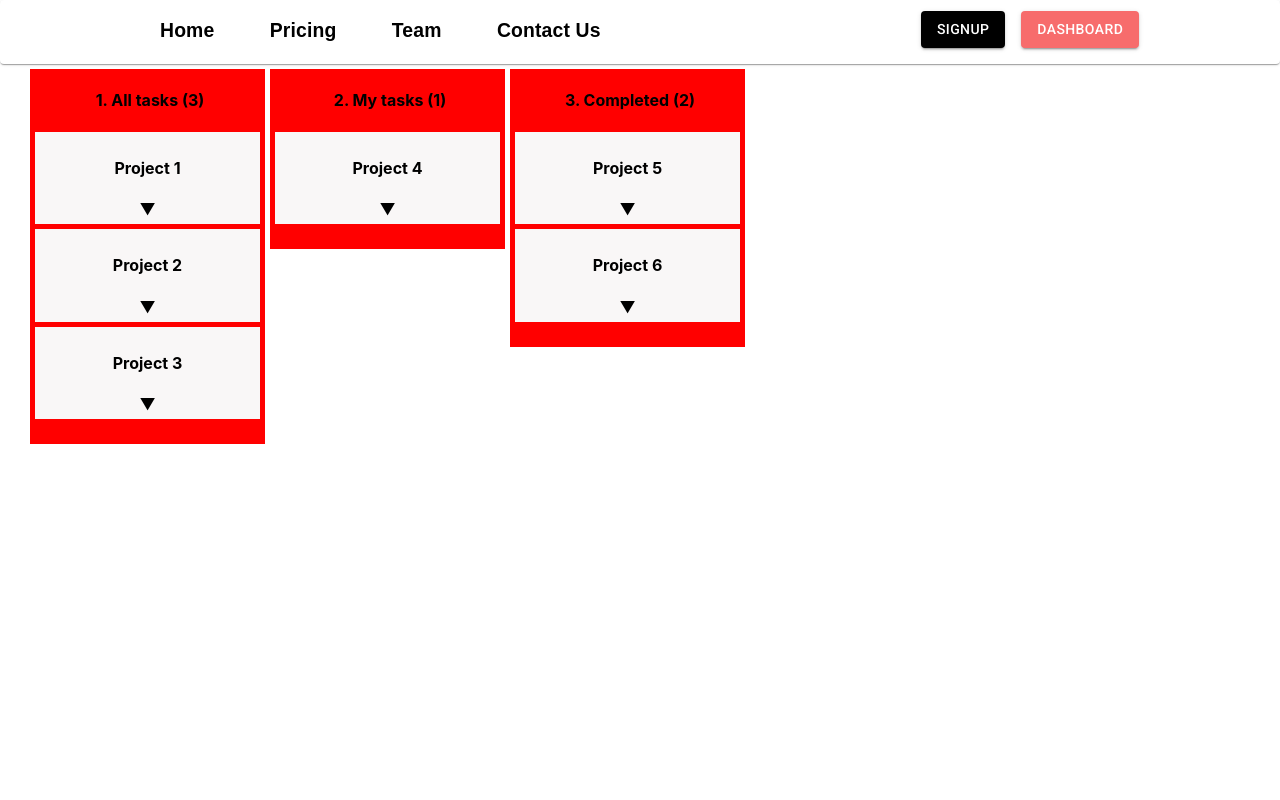
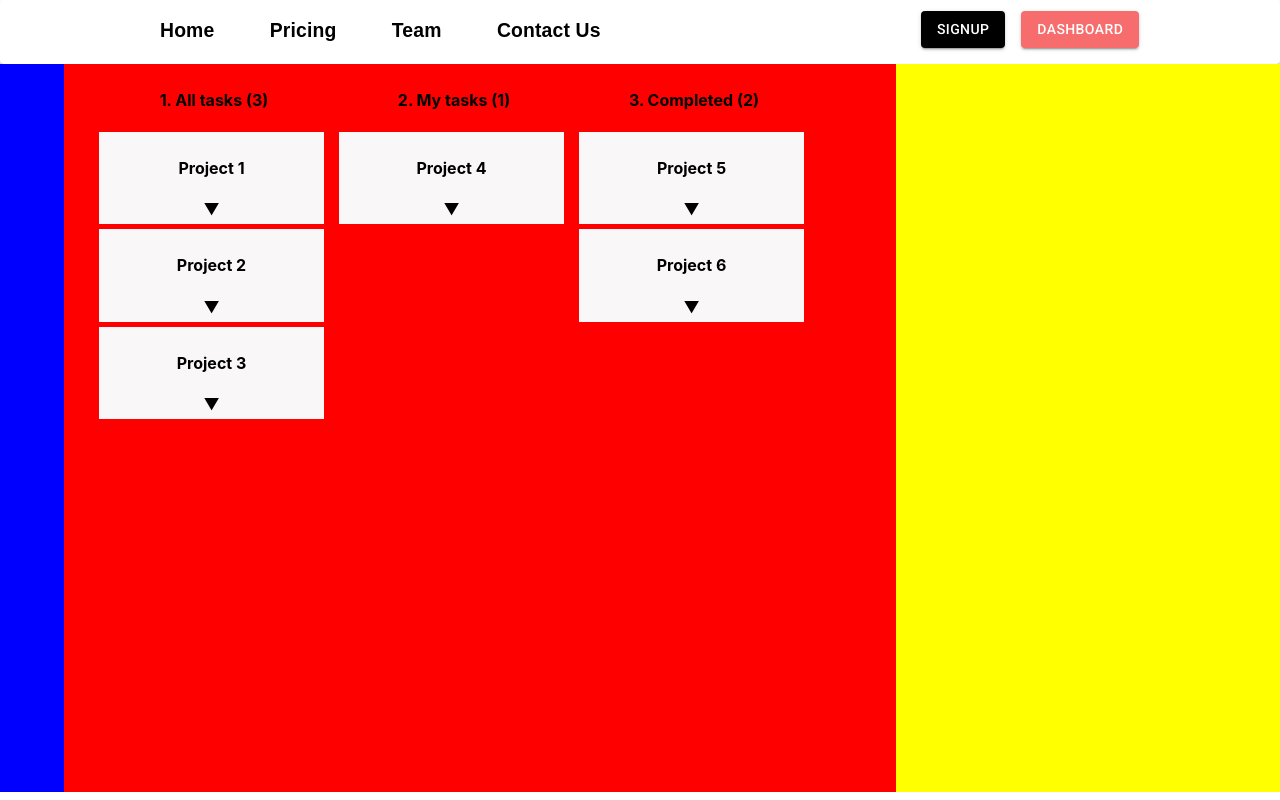
Before and after one commit to Taskiton/taskiton, a React (Create React App) app: page /dashboard in a window 1280 px wide. Built offline with nearby package versions, Linux system fonts and the light colour scheme.

Commit message:
created new grid for chat and announcement

```diff
--- a/src/dashboard/Dashboard.js
+++ b/src/dashboard/Dashboard.js
@@ -1,18 +1,36 @@
 import React from 'react';
 import Kanban from './Kanban';
-
+import './dashboard.css';
 import { makeStyles } from '@material-ui/core/styles';
-import Hidden from '@material-ui/core/Hidden';
 import Grid from '@material-ui/core/Grid';
 
 const useStyles = makeStyles(theme => ({
-    mainGrids: {
-        width: "32vw",
-        height: "90vh",
+    gridTeam: {
+        backgroundColor:"blue",
+        width:"5vw",
+        height:"91vh",
         [theme.breakpoints.down('xs')]: {
-            width: "100vw",
+            display:"none",
+        }
+    },
+    gridKanban: {
+        backgroundColor:"red",
+        width:"65vw",
+        height:"91vh",
+        overflow: "auto",
+        [theme.breakpoints.down('xs')]: {
+            width:"100vw",
+        }
+    },
+    gridChat: {
+        backgroundColor:"yellow",
+        width:"30vw",
+        height:"91vh",
+        [theme.breakpoints.down('xs')]: {
+            display:"none",
         }
     }
+
 }));
 
 export default function Dashboard() {
@@ -20,8 +38,16 @@ export default function Dashboard() {
     const classes = useStyles();
 
     return (
-        <div>
-            <Kanban/>
+        <div className={classes.root}>
+            <Grid container spacing={0}>
+                <Grid item className={classes.gridTeam}>
+                </Grid>
+                <Grid item className={classes.gridKanban}>
+                    <Kanban/>
+                </Grid>
+                <Grid item className={classes.gridChat}>
+                </Grid>
+            </Grid>
         </div>
     );
 }
--- /dev/null
+++ b/src/dashboard/dashboard.css
@@ -0,0 +1,25 @@
+/* https://www.w3schools.com/howto/tryit.asp?filename=tryhow_css_custom_scrollbar */
+
+/* width */
+
+::-webkit-scrollbar {
+    width: 10px;
+}
+
+/* Track */
+
+::-webkit-scrollbar-track {
+    background: #f1f1f1;
+}
+
+/* Handle */
+
+::-webkit-scrollbar-thumb {
+    background: #888;
+}
+
+/* Handle on hover */
+
+::-webkit-scrollbar-thumb:hover {
+    background: #555;
+}
```
